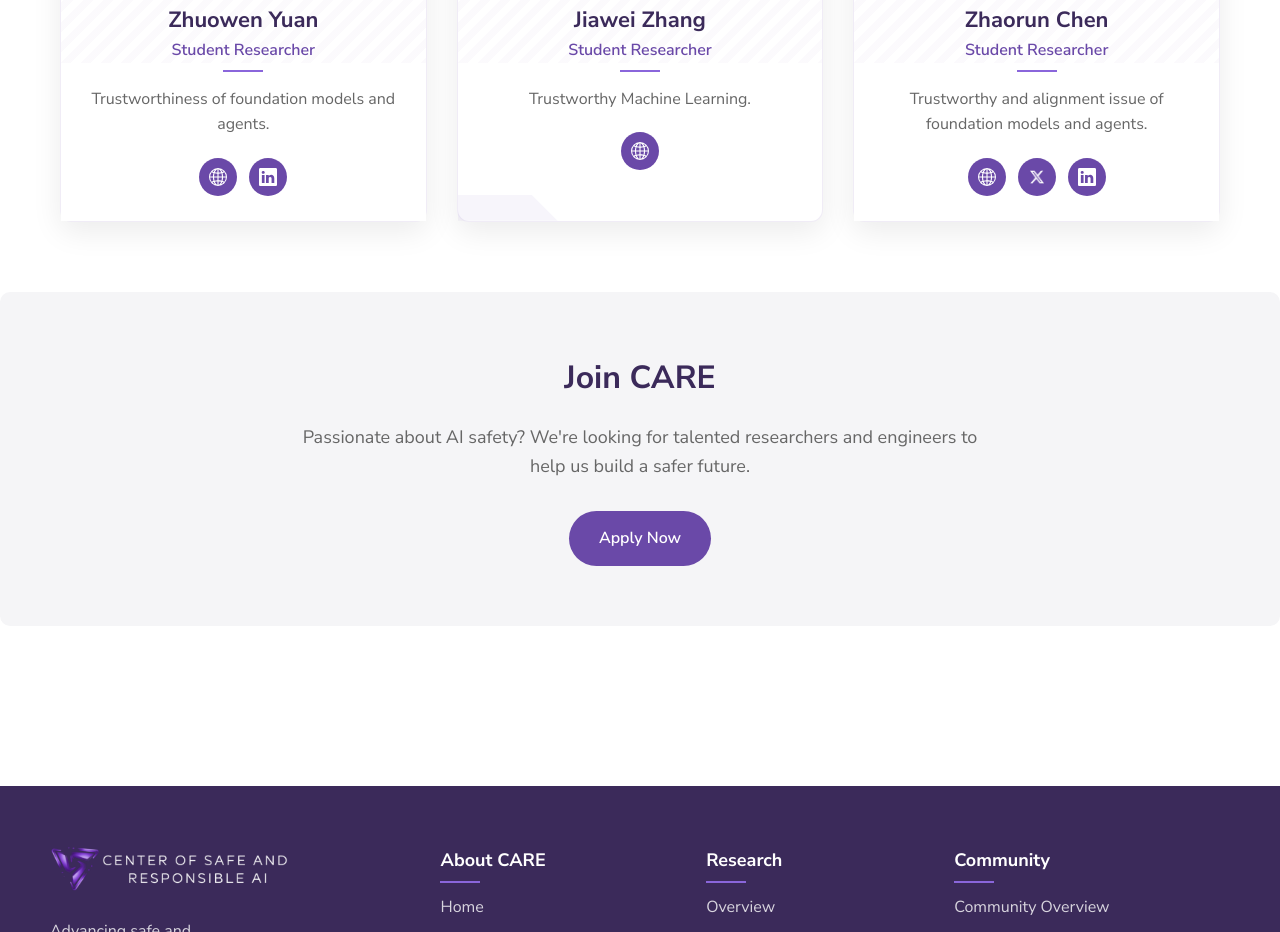
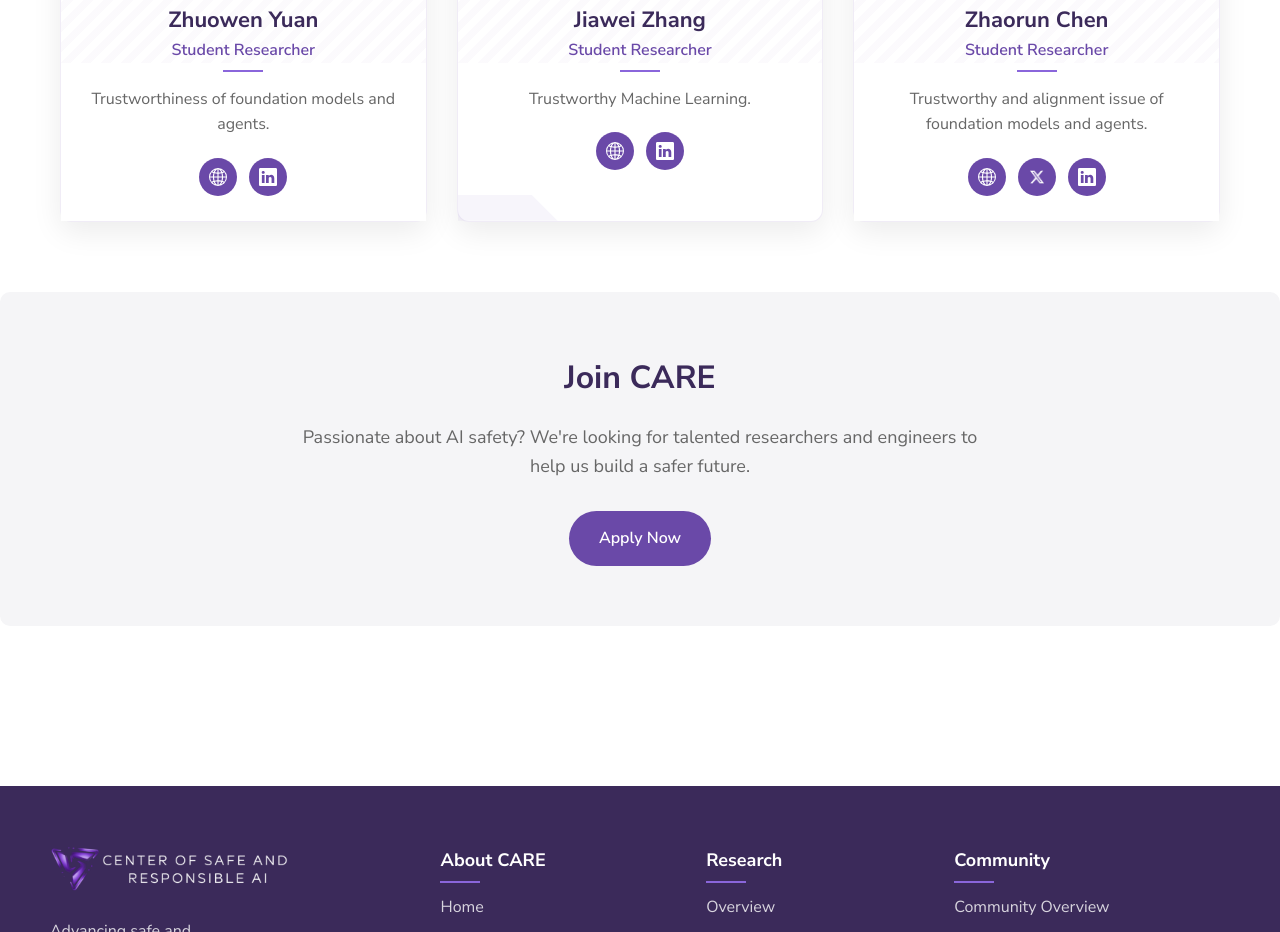
Before and after one commit to CareAISafety/careaisafety.github.io, a plain HTML site: page team.html in a window 1280 px wide. Shown: the part 1849-2781 px from the top of the page. Drawn offline with Linux system fonts and the light colour scheme.

```diff
--- a/team.html
+++ b/team.html
@@ -1022,11 +1022,11 @@
                                 <!-- <a href="#" class="social-icon" title="Twitter">
                                     <img src="image/icon/x.png" alt="X" style="width: 14px; height: 14px;">
                                 </a> -->
-                                <!-- <a href="https://www.linkedin.com/in/real-zhuowen/" class="social-icon" title="LinkedIn">
+                                <a href="https://www.linkedin.com/in/jiawei-zhang-61603b1a2/" class="social-icon" title="LinkedIn">
                                     <svg width="18" height="18" fill="currentColor" viewBox="0 0 16 16">
                                         <path d="M0 1.146C0 .513.526 0 1.175 0h13.65C15.474 0 16 .513 16 1.146v13.708c0 .633-.526 1.146-1.175 1.146H1.175C.526 16 0 15.487 0 14.854V1.146zm4.943 12.248V6.169H2.542v7.225h2.401zm-1.2-8.212c.837 0 1.358-.554 1.358-1.248-.015-.709-.52-1.248-1.342-1.248-.822 0-1.359.54-1.359 1.248 0 .694.521 1.248 1.327 1.248h.016zm4.908 8.212V9.359c0-.216.016-.432.08-.586.173-.431.568-.878 1.232-.878.869 0 1.216.662 1.216 1.634v3.865h2.401V9.25c0-2.22-1.184-3.252-2.764-3.252-1.274 0-1.845.7-2.165 1.193v.025h-.016a5.54 5.54 0 0 1 .016-.025V6.169h-2.4c.03.678 0 7.225 0 7.225h2.4z"/>
                                     </svg>
-                                </a> -->
+                                </a>
                             </div>
                         </div>
                     </div>
```
